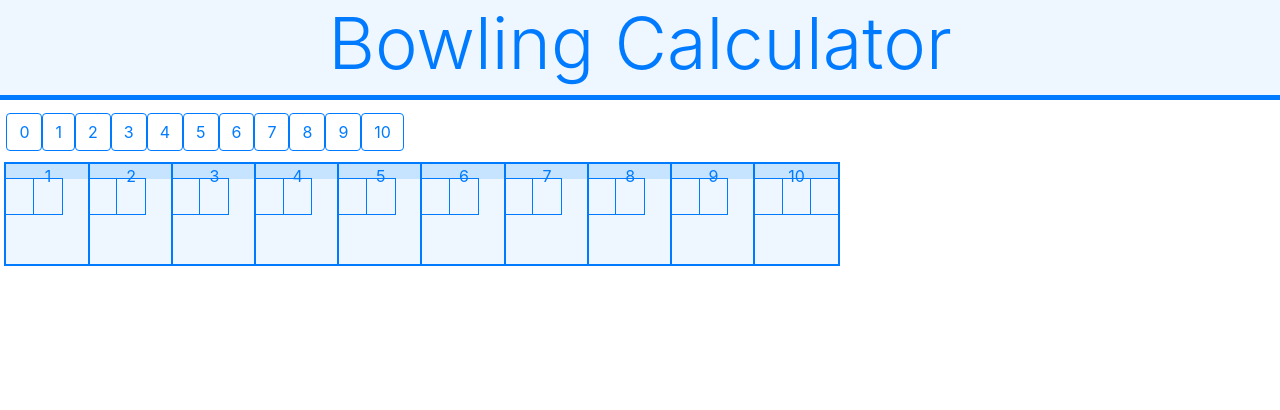
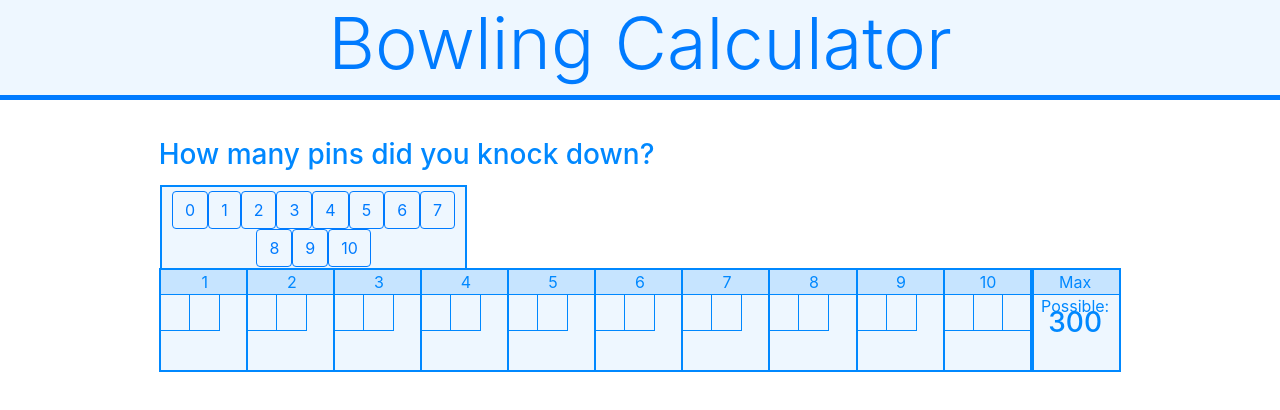
Before and after one commit to MaxGotenstam/Bowling-calculator, an Angular app: page / in a window 1280 px wide. Shown: the top 410 px of the page. Built offline with nearby package versions, Linux system fonts and the light colour scheme.

Commit message:
Fixed styling + added some logic

```diff
--- a/src/app/button-input/button-input.component.html
+++ b/src/app/button-input/button-input.component.html
@@ -1,3 +1,4 @@
+<h3 class="sheet-header">How many pins did you knock down? </h3>
 <div class="btn-wrapper row" >
   <div *ngFor="let item of inputBtn">
     <button class="btn btn-outline-primary" (click)="getScore(item)">{{item}}</button>
--- a/src/app/button-input/button-input.component.scss
+++ b/src/app/button-input/button-input.component.scss
@@ -1,4 +1,16 @@
 .btn-wrapper{
-    margin-left: 0.5%;
+    width: 24%;
+    padding: 0.3%;
     margin-top: 1%;
+    margin-left: 12.5%;
+    background-color: rgb(238, 247, 255);
+    justify-content: center;
+    border-top: 2px solid  rgb(0, 136, 255);
+    border-left: 2px solid  rgb(0, 136, 255);
+    border-right: 2px solid  rgb(0, 136, 255);
 }
+.sheet-header{
+  margin-top: 3%;
+  margin-left: 12.4%;
+  color: rgb(0, 136, 255);
+}
--- a/src/app/calculator.service.ts
+++ b/src/app/calculator.service.ts
@@ -5,14 +5,25 @@ import { Injectable } from '@angular/core';
 })
 export class CalculatorService {
 
+  balls: number[] = [];
+  currentScore: number;
+  maxScore: number;
   constructor() { }
 
+  getValues(roll: number) {
+    if (this.balls.length < 21) {
+      this.balls.push(roll);
+      console.log(this.balls);
 
-  getValues(num: number){
-
+      if (this.balls[1] === 10) {
+        console.log('Strike!');
+      }
+    }
   }
-  roll(num: number){
-    if(num === 10)
-      console.log("STRIKE!!!");
+  sendValues() { }
+  roll(num: number) {
+    if (num === 10) {
+      console.log('STRIKE!!!');
+    }
   }
 }
--- a/src/app/score-sheet/score-sheet.component.html
+++ b/src/app/score-sheet/score-sheet.component.html
@@ -8,4 +8,8 @@
       <div class="current-score"></div>
     </div>
   </div>
+  <div class="max-score">
+    <div class="frameHead">Max Possible:</div>
+    <h3 class="max-score-output">300</h3>
+  </div>
 </div>
--- a/src/app/score-sheet/score-sheet.component.scss
+++ b/src/app/score-sheet/score-sheet.component.scss
@@ -1,33 +1,46 @@
 .wrapper{
   height: 100px;
-  width: 65%;
-  margin-top: 1%;
-  margin-left: 0.5%;
+  width: 68%;
+  margin-left: 12.6%;
 }
 .frame{
   width: 10%;
   height: 100px;
   background-color: rgb(238, 247, 255);
   float: left;
-  outline: 2px solid #007bff;
+  outline: 2px solid rgb(0, 136, 255);
 }
 .frameHead{
   width: 100%;
-  height: 15%;
+  height: 25%;
   background-color: rgb(198, 228, 255);
   text-align: center;
-  color: #007bff;
+  color: rgb(0, 136, 255);
+  border-bottom: 1px solid rgb(0, 136, 255);
 }
 .ball{
   width: 33.33333333%;
   height: 35%;
   background-color: rgb(238, 247, 255);
   float: left;
-  outline: 1px solid #007bff;
+  outline: 1px solid rgb(0, 136, 255);
 }
 .current-score{
   width: 100%;
   height: 50%;
   background-color: rgb(238, 247, 255);
-  margin-top: 35%;
+  margin-top: 20%;
 }
+
+.max-score{
+  width: 10%;
+  height: 100px;
+  background-color: rgb(238, 247, 255);
+  outline: 2px solid rgb(0, 136, 255);
+  margin-left: 100%;
+  text-align: center;
+}
+.max-score-output{
+  margin-top: 12%;
+  color: rgb(0, 136, 255);
+}
--- a/src/app/score-sheet/score-sheet.component.ts
+++ b/src/app/score-sheet/score-sheet.component.ts
@@ -8,13 +8,12 @@ import { CalculatorService } from '../calculator.service';
 })
 export class ScoreSheetComponent implements OnInit {
 
-  // frames = new Array<number>(10);
-  frames: number[] = [1,2,3,4,5,6,7,8,9,10];
+  frames: number[] = [1, 2, 3, 4, 5, 6, 7, 8, 9, 10];
 
   constructor(private calculator: CalculatorService) { }
 
-  foo(): void{
-    this.calculator.roll(10)
+  foo(): void {
+    this.calculator.roll(10);
 
   }
   ngOnInit() {
```
